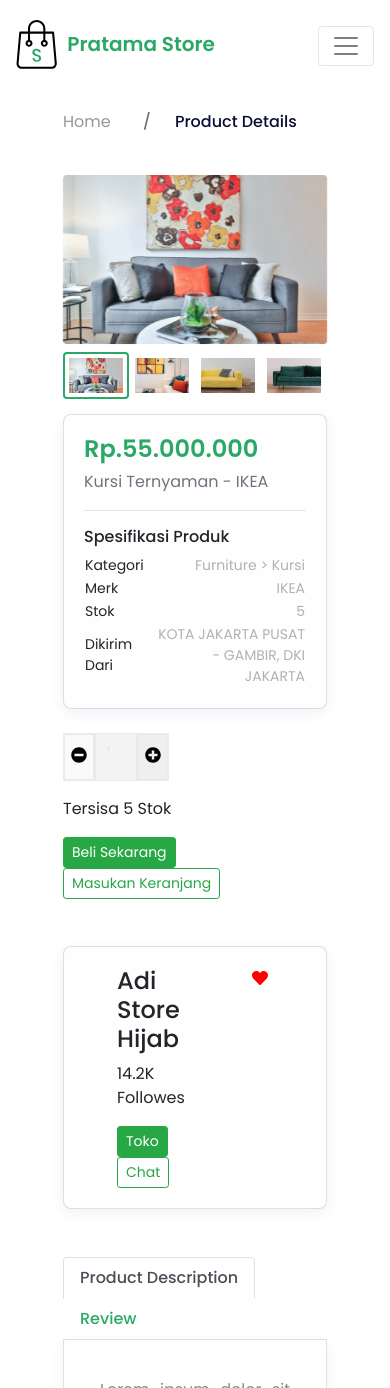
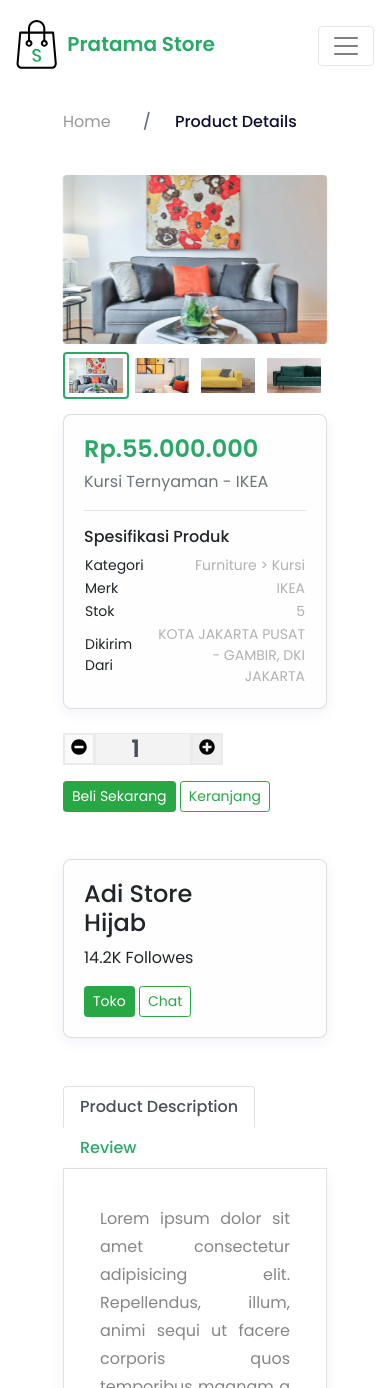
Before and after one commit to frindyy/Pratama-Store-frondend-, a plain HTML site: page details.html in a window 390 px wide. Shown: the top 1388 px of the page. Drawn offline with nearby package versions, Linux system fonts and the light colour scheme.

Commit message:
update cart 3

```diff
--- a/details.html
+++ b/details.html
@@ -252,13 +252,13 @@
                     ><input
                       type="number"
                       v-model="quantity"
-                      class="form-control w-25 text-center"
+                      class="form-control text-center"
                       :min="quantity"
                       max="10"
                       inputmode="numeric"
                       style="
                         max-width: 6rem;
-                        height: 3rem;
+                        height: 2rem;
                         font-weight: 700;
                         font-size: 1.5rem;
                         border-color: #eaeaea;
@@ -276,12 +276,11 @@
                 </div>
                 <div class="row">
                   <div class="col-12 mt-3">
-                    <div class="mb-3 align-self-center">Tersisa 5 Stok</div>
                     <a href="cart.html" class="btn btn-success btn-sm px-2"
                       >Beli Sekarang</a
                     >
                     <a href="" class="btn btn-outline-success btn-sm px-2"
-                      >Masukan Keranjang</a
+                      >Keranjang</a
                     >
                   </div>
                 </div>
@@ -300,14 +299,14 @@
               <div class="card">
                 <div class="card-body">
                   <div class="row">
-                    <div class="col-3 col-lg-1 d-none d-sm-block">
+                    <div class="col-3 col-lg-1 d-none d-sm-block mr-5">
                       <img
                         src="images/icon-user.png"
                         alt=""
                         style="width: 100px;"
                       />
                     </div>
-                    <div class="col-8 col-lg-6 pl-5">
+                    <div class="col-8 col-lg-6">
                       <h4>Adi Store Hijab</h4>
                       <p>14.2K <span>Followes</span></p>
                       <a href="" class="btn btn-success btn-sm px-2">Toko</a>
@@ -315,7 +314,7 @@
                         >Chat</a
                       >
                     </div>
-                    <div class="col-1 col-lg-5" style="text-align: right;">
+                    <!-- <div class="col-1">
                       <a href="#"
                         ><i
                           class="fas fa-heart fa-1x"
@@ -323,7 +322,7 @@
                           style="color: red;"
                         ></i
                       ></a>
-                    </div>
+                    </div> -->
                   </div>
                 </div>
               </div>
```
